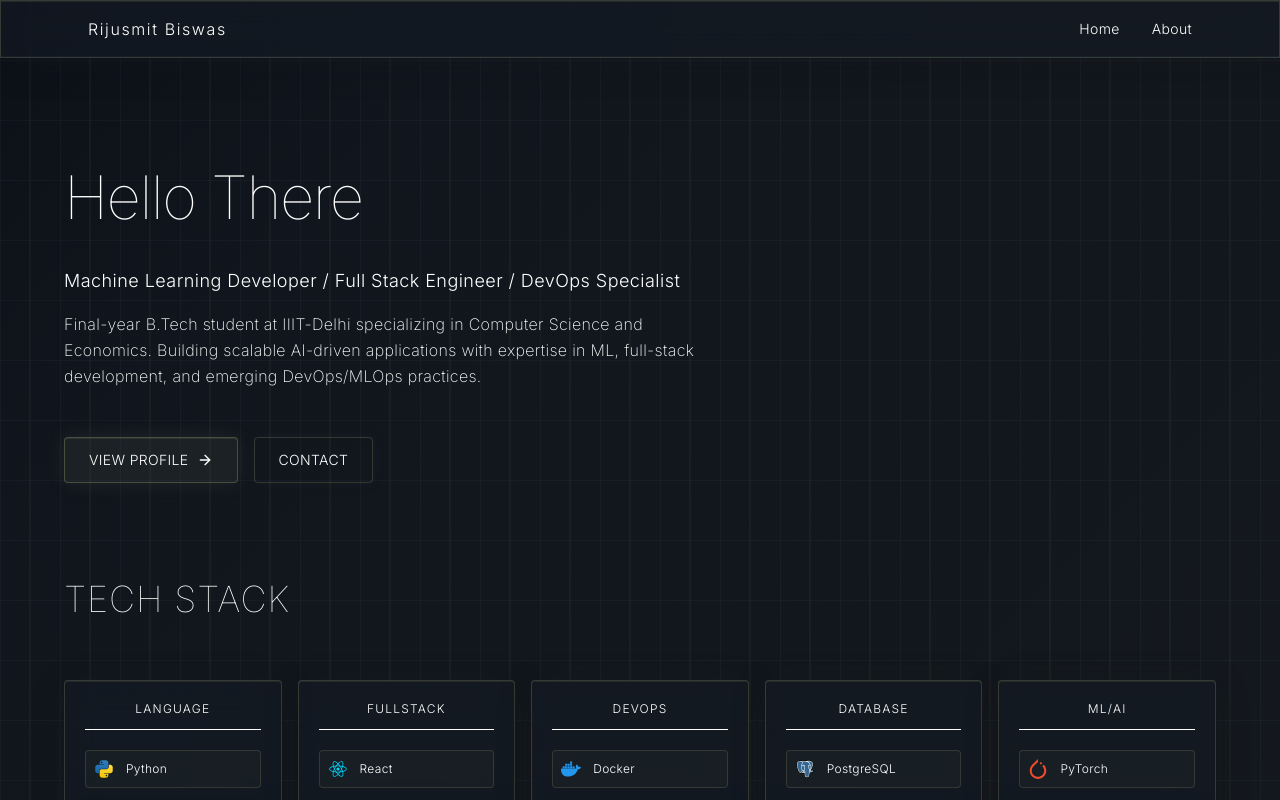
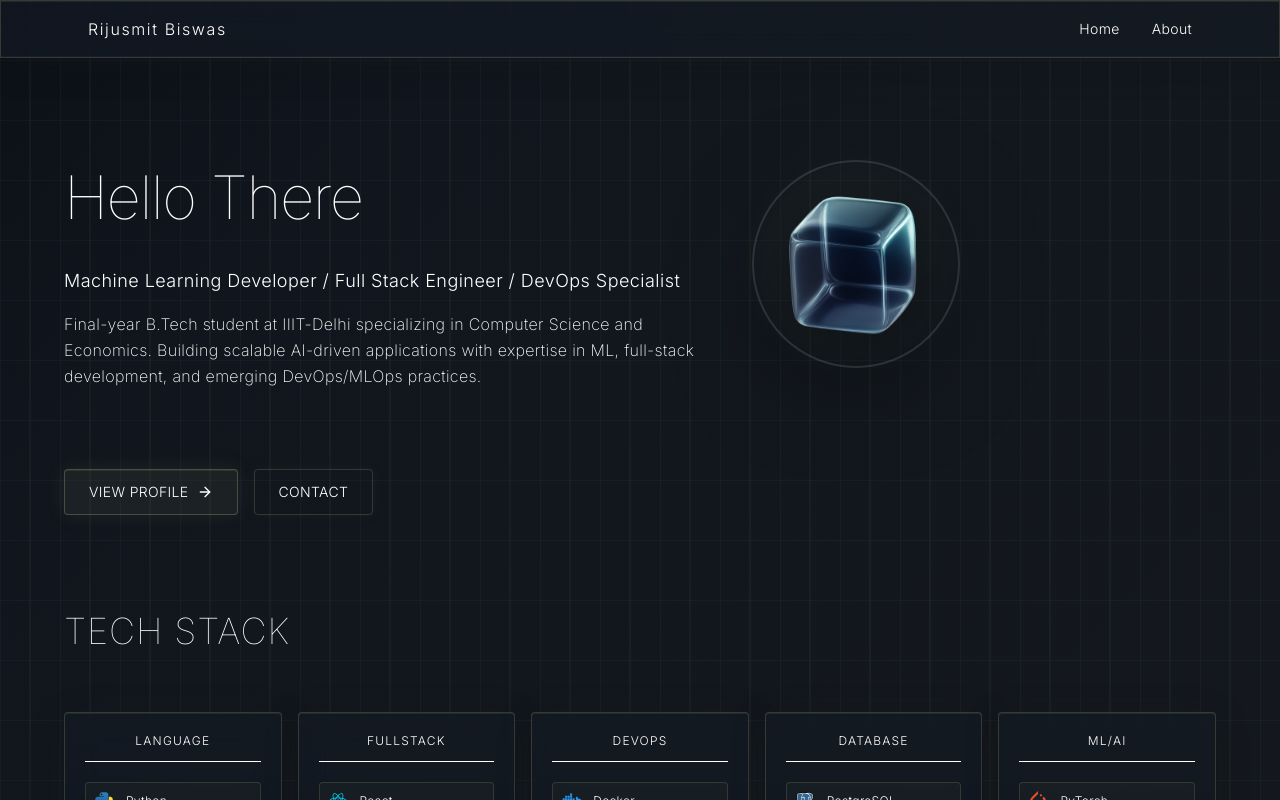
Before and after one commit to riju-talk/portfolio, a Next.js app: page / in a window 1280 px wide. Shown: the top 800 px of the page. Built offline with nearby package versions, Linux system fonts and the light colour scheme.

Commit message:
added logos and fixes sections

```diff
--- a/src/app/page.jsx
+++ b/src/app/page.jsx
@@ -3,6 +3,7 @@
 import { motion } from "framer-motion"
 import { ArrowRight, Github } from "lucide-react"
 import Link from "next/link"
+import Image from "next/image"
 import TechStack from "./(components)/Tech/Tech"
 import ProjectCard from "./(components)/Repo/Repo"
 
@@ -87,7 +88,12 @@ export default function HomePage() {
         <section className="pt-40 pb-24 px-6">
           <div className="max-w-6xl mx-auto">
             <motion.div variants={staggerContainer} initial="initial" animate="animate" className="max-w-4xl">
-              <motion.h1 variants={fadeInUp} className="text-4xl md:text-6xl font-thin text-navy-300/90 mb-8 leading-tight tracking-tight">
+              <div className="flex items-start gap-8 mb-8">
+                <motion.div
+                  variants={fadeInUp}
+                  className="flex-1"
+                >
+                  <motion.h1 className="text-4xl md:text-6xl font-thin text-navy-300/90 mb-8 leading-tight tracking-tight">
                     Hello There
                   </motion.h1>
                   <motion.div variants={fadeInUp} className="space-y-4 mb-12">
@@ -99,6 +105,53 @@ export default function HomePage() {
                       Building scalable AI-driven applications with expertise in ML, full-stack development, and emerging DevOps/MLOps practices.
                     </p>
                   </motion.div>
+                </motion.div>
+
+                <motion.div
+                  variants={fadeInUp}
+                  className="flex-shrink-0"
+                  style={{
+                    perspective: '1000px',
+                    transformStyle: 'preserve-3d'
+                  }}
+                >
+                  <motion.div
+                    initial={{ rotateY: -15, rotateX: 5, opacity: 0 }}
+                    animate={{ rotateY: 0, rotateX: 0, opacity: 1 }}
+                    transition={{ duration: 1.2, delay: 0.2 }}
+                    whileHover={{
+                      rotateY: 15,
+                      rotateX: -5,
+                      scale: 1.05,
+                      transition: { duration: 0.3 }
+                    }}
+                    style={{
+                      transformStyle: 'preserve-3d',
+                      filter: 'drop-shadow(0 25px 50px rgba(0, 0, 0, 0.5))',
+                    }}
+                    className="relative"
+                  >
+                    <div
+                      className="absolute inset-0 rounded-full opacity-20"
+                      style={{
+                        background: 'linear-gradient(135deg, rgba(110, 142, 92, 0.3), rgba(52, 78, 85, 0.3))',
+                        transform: 'translateZ(-10px)',
+                        filter: 'blur(10px)',
+                      }}
+                    />
+                    <div className="relative z-10 w-40 h-40 md:w-52 md:h-52 rounded-full overflow-hidden border-2 border-gray-400/20">
+                      <Image
+                        src="/logo.png"
+                        alt="Logo"
+                        width={208}
+                        height={208}
+                        className="w-full h-full object-cover"
+                        priority
+                      />
+                    </div>
+                  </motion.div>
+                </motion.div>
+              </div>
 
               <motion.div variants={fadeInUp} className="flex flex-wrap gap-4">
                 <Link
```
Lines whose indentation alone changed are shown as unchanged.
